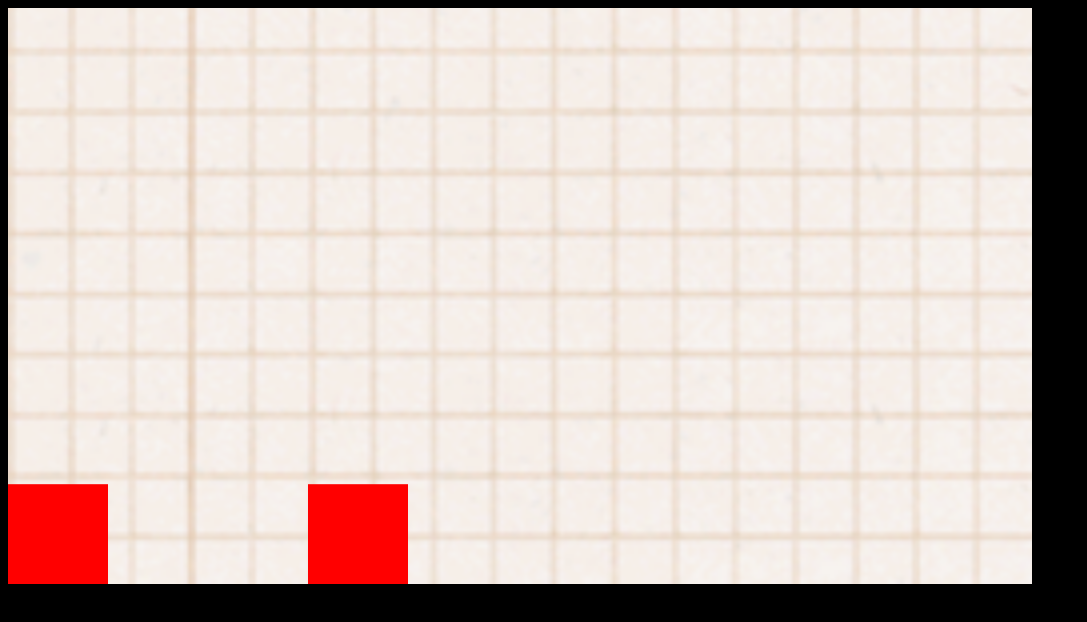
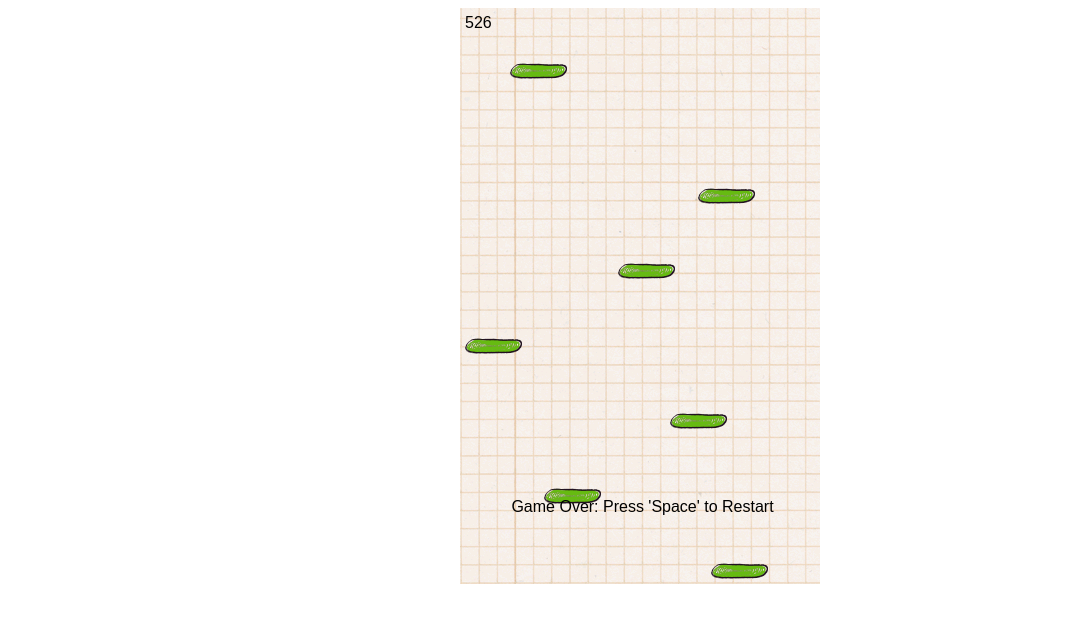
Before and after one commit to sadishaaaa/LeapFrogAssignment, a plain HTML site: page JAVASCRIPT/JsAssignment-4/index.html in a window 1280 px wide. Shown: the whole page, without its empty margins (0-1087 px from the left). Drawn offline with Linux system fonts and the light colour scheme.

Commit message:
Doodle game completed for desktop

```diff
--- a/JAVASCRIPT/JsAssignment-4/Script/Constant.js
+++ /dev/null
@@ -1 +0,0 @@
-const GRAVITY = 0.2;
--- a/JAVASCRIPT/JsAssignment-4/Script/Sprite.js
+++ /dev/null
@@ -1,14 +0,0 @@
-class Sprite {
-  constructor({ position, imageSrc }) {
-    this.position = position;
-    this.image = new Image();
-    this.image.src = imageSrc;
-  }
-  draw() {
-    if (!this.image) return;
-    c.drawImage(this.image, this.position.x, this.position.y);
-  }
-  update() {
-    this.draw();
-  }
-}
--- a/JAVASCRIPT/JsAssignment-4/Script/index.js
+++ b/JAVASCRIPT/JsAssignment-4/Script/index.js
@@ -1,105 +1,247 @@
-const canvas = document.querySelector("canvas");
-const c = canvas.getContext("2d");
+/**
+ * DoodleJumpGame Class
+ *
+ * This class represents the implementation of the Doodle Jump game. It encapsulates
+ * the game's state, rendering, and logic. The game features a doodler that can move
+ * left and right, jump on platforms, and accumulates scores. The game ends when the
+ * doodler falls off the bottom of the viewport. Players can restart the game by
+ * pressing the 'Space' key.
+ */
+class DoodleJumpGame {
+  // Constructor to initialize properties and set default values
+  constructor() {
+    // Canvas and board dimensions
+    this.board = null;
+    this.boardWidth = 360;
+    this.boardHeight = 576;
+    this.context = null;
 
-//giving height and width to canvas
-canvas.width = 1024;
-canvas.height = 576;
+    // Doodler properties
+    this.doodlerWidth = 46;
+    this.doodlerHeight = 46;
+    this.doodlerX = this.boardWidth / 2 - this.doodlerWidth / 2;
+    this.doodlerY = (this.boardHeight * 7) / 8 - this.doodlerHeight;
+    this.doodlerRightImg = null;
+    this.doodlerLeftImg = null;
+    this.doodler = {
+      img: null,
+      x: this.doodlerX,
+      y: this.doodlerY,
+      width: this.doodlerWidth,
+      height: this.doodlerHeight,
+    };
 
-let y = 100;
-let y2 = 100;
+    // Doodler movement properties
+    this.velocityX = 0;
+    this.velocityY = 0;
+    this.initialVelocityY = -8;
+    this.gravity = 0.4;
 
-const scaledCanvas = {
-  width: canvas.width / 4,
-  height: canvas.height / 4,
-};
-class Player {
-  constructor(position) {
-    this.position = position;
-    this.velocity = {
-      x: 0,
-      y: 1,
+    // Platforms properties
+    this.platformArray = [];
+    this.platformWidth = 60;
+    this.platformHeight = 18;
+    this.platformImg = null;
+
+    // Scoring and game state
+    this.score = 0;
+    this.maxScore = 0;
+    this.gameOver = false;
+    //  for tilt controls sensitivity
+    this.tiltThreshold = 5;
+  }
+
+  // Initialize the game, set up canvas, images, and event listeners
+  initialize() {
+    this.board = document.getElementById("viewport");
+    this.board.height = this.boardHeight;
+    this.board.width = this.boardWidth;
+    this.context = this.board.getContext("2d");
+
+    this.doodlerRightImg = new Image();
+    this.doodlerRightImg.src = "./Assets/Img/doodler-right.png";
+    this.doodler.img = this.doodlerRightImg;
+    this.doodlerRightImg.onload = () => {
+      this.context.drawImage(
+        this.doodler.img,
+        this.doodler.x,
+        this.doodler.y,
+        this.doodler.width,
+        this.doodler.height
+      );
     };
-    this.height = 100;
+
+    this.doodlerLeftImg = new Image();
+    this.doodlerLeftImg.src = "./Assets/Img/doodler-left.png";
+
+    this.platformImg = new Image();
+    this.platformImg.src = "./Assets/Img/platform.png";
+
+    this.velocityY = this.initialVelocityY;
+    this.placePlatforms();
+    requestAnimationFrame(() => this.update());
+    document.addEventListener("keydown", (e) => this.moveDoodler(e));
   }
-  draw() {
-    c.fillStyle = "red";
-    c.fillRect(this.position.x, this.position.y, 100, this.height);
+
+  // Main game loop responsible for updating and rendering game elements
+  update() {
+    requestAnimationFrame(() => this.update());
+    if (this.gameOver) {
+      return;
+    }
+    this.context.clearRect(0, 0, this.board.width, this.board.height);
+
+    this.doodler.x += this.velocityX;
+    if (this.doodler.x > this.boardWidth) {
+      this.doodler.x = 0;
+    } else if (this.doodler.x + this.doodler.width < 0) {
+      this.doodler.x = this.boardWidth;
+    }
+
+    this.velocityY += this.gravity;
+    this.doodler.y += this.velocityY;
+    if (this.doodler.y > this.board.height) {
+      this.gameOver = true;
+    }
+    this.context.drawImage(
+      this.doodler.img,
+      this.doodler.x,
+      this.doodler.y,
+      this.doodler.width,
+      this.doodler.height
+    );
+
+    for (let i = 0; i < this.platformArray.length; i++) {
+      let platform = this.platformArray[i];
+      if (this.velocityY < 0 && this.doodler.y < (this.boardHeight * 3) / 4) {
+        platform.y -= this.initialVelocityY;
+      }
+      if (this.detectCollision(this.doodler, platform) && this.velocityY >= 0) {
+        this.velocityY = this.initialVelocityY;
+      }
+      this.context.drawImage(
+        platform.img,
+        platform.x,
+        platform.y,
+        platform.width,
+        platform.height
+      );
+    }
+
+    while (
+      this.platformArray.length > 0 &&
+      this.platformArray[0].y >= this.boardHeight
+    ) {
+      this.platformArray.shift();
+      this.newPlatform();
+    }
+
+    this.updateScore();
+    this.context.fillStyle = "black";
+    this.context.font = "16px sans-serif";
+    this.context.fillText(this.score, 5, 20);
+
+    if (this.gameOver) {
+      this.context.fillText(
+        "Game Over: Press 'Space' to Restart",
+        this.boardWidth / 7,
+        (this.boardHeight * 7) / 8
+      );
+    }
   }
-  update() {
-    this.draw();
-    this.position.x += this.velocity.x;
-    this.position.y += this.velocity.y;
-    if (this.position.y + this.height + this.velocity.y < canvas.height)
-      this.velocity.y += GRAVITY;
-    else this.velocity.y = 0;
+
+  // Handles keyboard input to move the doodler and restart the game
+  moveDoodler(e) {
+    if (e.code == "ArrowRight" || e.code == "KeyD") {
+      this.velocityX = 4;
+      this.doodler.img = this.doodlerRightImg;
+    } else if (e.code == "ArrowLeft" || e.code == "KeyA") {
+      this.velocityX = -4;
+      this.doodler.img = this.doodlerLeftImg;
+    } else if (e.code == "Space" && this.gameOver) {
+      this.doodler = {
+        img: this.doodlerRightImg,
+        x: this.doodlerX,
+        y: this.doodlerY,
+        width: this.doodlerWidth,
+        height: this.doodlerHeight,
+      };
+
+      this.velocityX = 0;
+      this.velocityY = this.initialVelocityY;
+      this.score = 0;
+      this.maxScore = 0;
+      this.gameOver = false;
+      this.placePlatforms();
+    }
+  }
+
+  // Places initial platforms for the game
+  placePlatforms() {
+    this.platformArray = [];
+
+    let platform = {
+      img: this.platformImg,
+      x: this.boardWidth / 2,
+      y: this.boardHeight - 50,
+      width: this.platformWidth,
+      height: this.platformHeight,
+    };
+
+    this.platformArray.push(platform);
+
+    for (let i = 0; i < 6; i++) {
+      let randomX = Math.floor((Math.random() * this.boardWidth * 3) / 4);
+      let platform = {
+        img: this.platformImg,
+        x: randomX,
+        y: this.boardHeight - 75 * i - 150,
+        width: this.platformWidth,
+        height: this.platformHeight,
+      };
+
+      this.platformArray.push(platform);
+    }
+  }
+
+  // Generates a new platform to replace those that have moved off-screen
+  newPlatform() {
+    let randomX = Math.floor((Math.random() * this.boardWidth * 3) / 4);
+    let platform = {
+      img: this.platformImg,
+      x: randomX,
+      y: -this.platformHeight,
+      width: this.platformWidth,
+      height: this.platformHeight,
+    };
+
+    this.platformArray.push(platform);
+  }
+
+  // Checks for collision between two objects a and b
+  detectCollision(a, b) {
+    return (
+      a.x < b.x + b.width &&
+      a.x + a.width > b.x &&
+      a.y < b.y + b.height &&
+      a.y + a.height > b.y
+    );
+  }
+
+  // Updates the player's score based on the doodler's vertical movement
+  updateScore() {
+    let points = Math.floor(50 * Math.random());
+    if (this.velocityY < 0) {
+      this.maxScore += points;
+      if (this.score < this.maxScore) {
+        this.score = this.maxScore;
+      }
+    } else if (this.velocityY >= 0) {
+      this.maxScore -= points;
+    }
   }
 }
-const player = new Player({
-  x: 0,
-  y: 0,
-});
-const player2 = new Player({
-  x: 300,
-  y: 100,
-});
-const keys = {
-  d: {
-    pressed: false,
-  },
-  a: {
-    pressed: false,
-  },
-};
 
-const background = new Sprite({
-  position: {
-    x: 0,
-    y: 0,
-  },
-  imageSrc: "./Script/background.png",
-});
-
-function animate() {
-  window.requestAnimationFrame(animate);
-  //giving color to rectangle
-  c.fillStyle = "white";
-  // drawing rectangle x ,y, width, height
-  c.fillRect(0, 0, canvas.width, canvas.height);
-  c.save();
-  c.scale(4, 4);
-  c.translate(0, -background.image.height + scaledCanvas.height);
-  background.update();
-  c.restore();
-  player.update();
-  player2.update();
-
-  player.velocity.x = 0;
-  if (keys.d.pressed) player.velocity.x = 5;
-  else if (keys.a.pressed) player.velocity.x = -5;
-}
-
-//activating anumation loop
-animate();
-window.addEventListener("keydown", (event) => {
-  switch (event.key) {
-    case "d":
-      keys.d.pressed = true;
-      break;
-    case "a":
-      keys.a.pressed = true;
-      break;
-    case "w":
-      player.velocity.y = -10;
-      break;
-  }
-});
-window.addEventListener("keyup", (event) => {
-  switch (event.key) {
-    case "d":
-      keys.d.pressed = false;
-      break;
-    case "a":
-      keys.a.pressed = false;
-      break;
-  }
-});
+// Create an instance of DoodleJumpGame and initialize the game.
+const game = new DoodleJumpGame();
+game.initialize();
--- a/JAVASCRIPT/JsAssignment-4/Style/style.css
+++ b/JAVASCRIPT/JsAssignment-4/Style/style.css
@@ -1,3 +1,7 @@
-body{
-    background: black;
+body {
+  text-align: center;
 }
+
+#viewport {
+  background-image: url("../Assets/Img/doodlejumpbg.png");
+}
--- a/JAVASCRIPT/JsAssignment-4/index.html
+++ b/JAVASCRIPT/JsAssignment-4/index.html
@@ -18,11 +18,9 @@
     <link rel="stylesheet" href="Style/style.css" />
   </head>
   <body>
-    <canvas> </canvas>
+    <canvas id="viewport"> </canvas>
 
     <!-- linking js file -->
-    <script src="./Script/Constant.js"></script>
-    <script src="./Script/Sprite.js"></script>
     <script src="./Script/index.js"></script>
   </body>
 </html>
```
Also changed, not shown: JAVASCRIPT/JsAssignment-4/Assets/Img/doodlejumpbg.png (added), JAVASCRIPT/JsAssignment-4/Assets/Img/doodler-left.png (added), JAVASCRIPT/JsAssignment-4/Assets/Img/doodler-right.png (added), JAVASCRIPT/JsAssignment-4/Assets/Img/platform-broken.png (added), JAVASCRIPT/JsAssignment-4/Assets/Img/platform.png (added), JAVASCRIPT/JsAssignment-4/Script/background.png (deleted).
